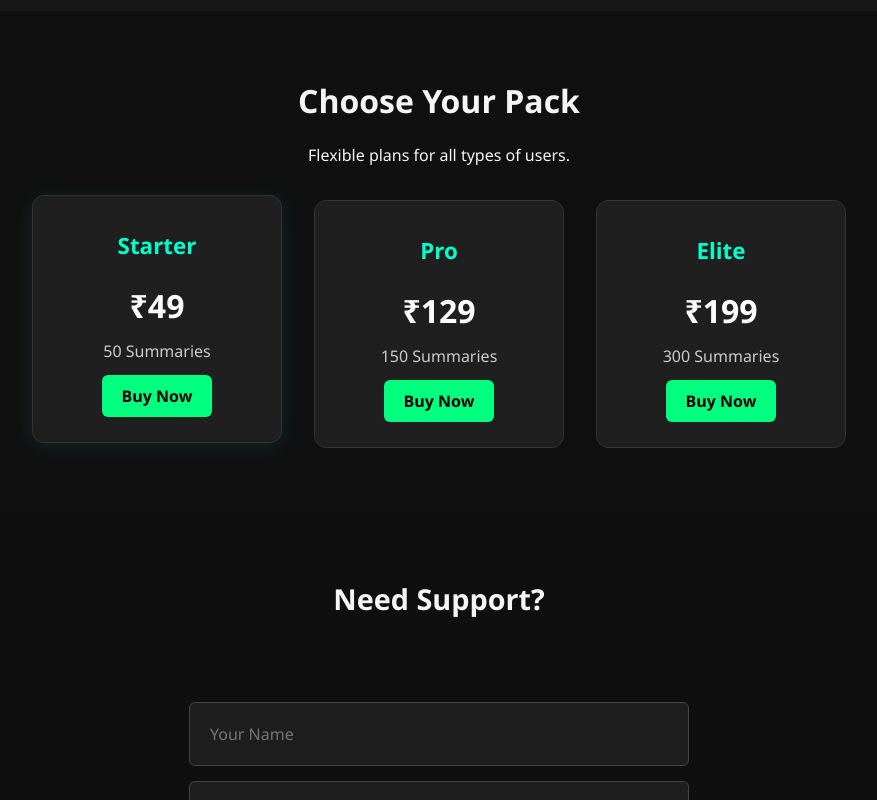
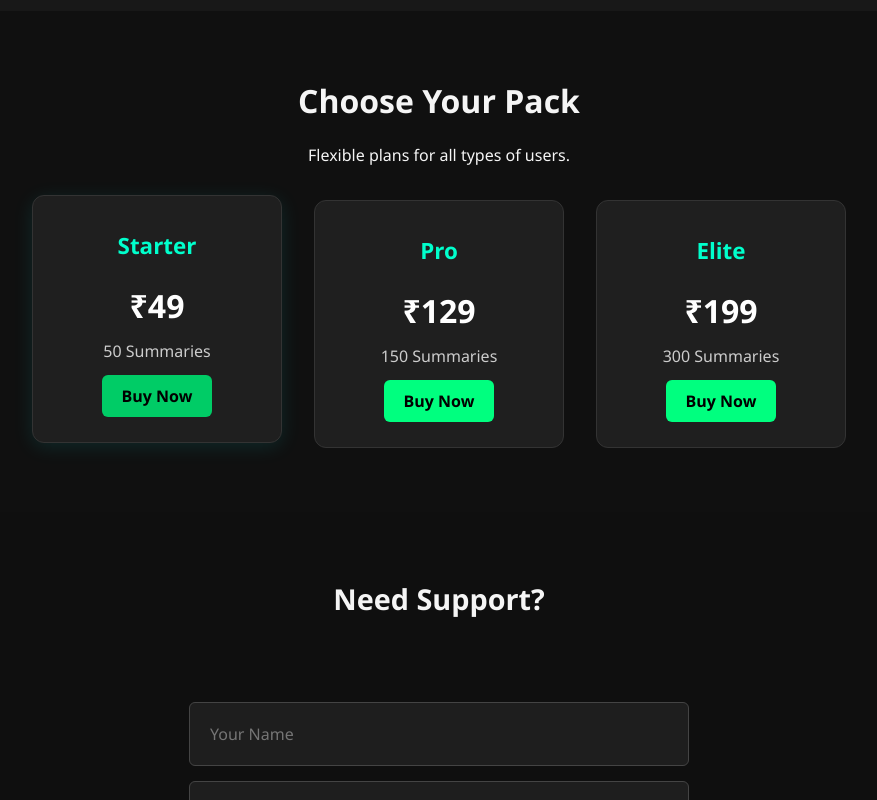
Before and after one commit to dcoder-nikhil0/landing, a plain HTML site: page index.html in a window 1280 px wide. In both pictures the pointer is over the link 357 px from the left and 1233 px from the top of the page. Shown: the part 833-1633 px from the top of the page, without its empty margins (201-1078 px from the left). Drawn offline with Linux system fonts and the light colour scheme.

Commit message:
styles updates

```diff
--- a/style.css
+++ b/style.css
@@ -161,7 +161,7 @@ nav a:hover {
   transition: background 0.3s ease;
 }
 
-.buy-button:hover {
+.buy-btn:hover {
   background: #00cc66;
 }
 
```
